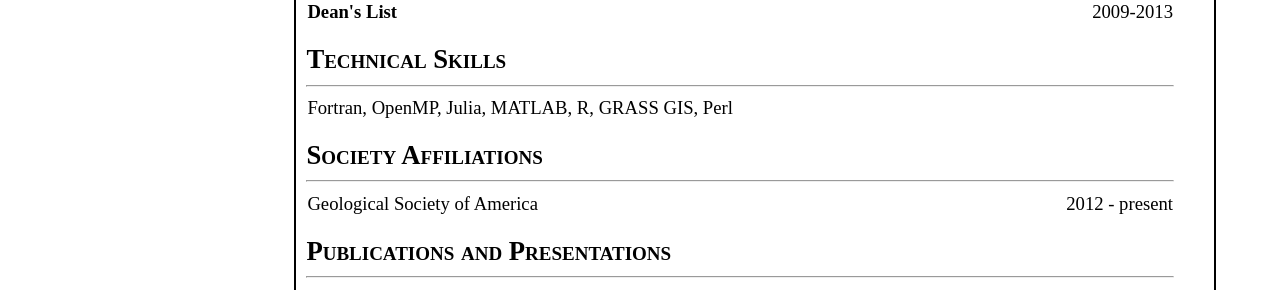
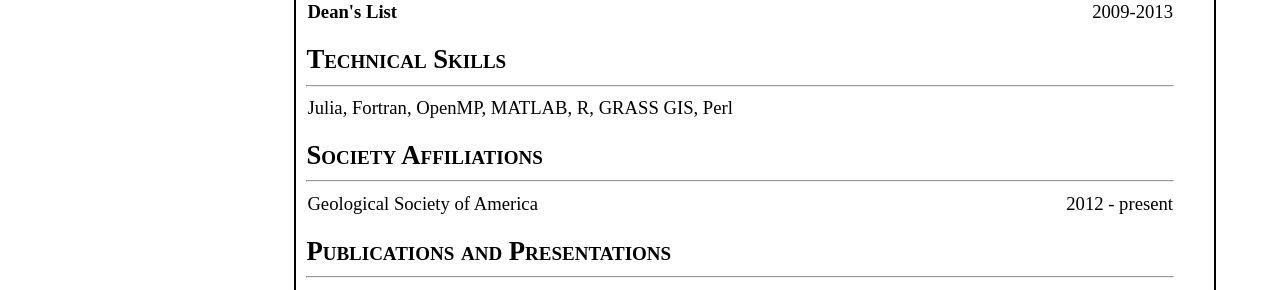
Before and after one commit to wkearn/wkearn.github.io, a Jekyll site: the page built from CV.html, in a window 1280 px wide. Shown: the part 972-1262 px from the top of the page. Built offline with Jekyll 4.4.1, drawn with Linux system fonts in a browser that asks for light colours; nearby versions of some CDN libraries.

Commit message:
Reorder some things on CV

```diff
--- a/CV.html
+++ b/CV.html
@@ -116,7 +116,7 @@ title: Curriculum Vitae
   <table>
     <tr>
       <td>
-	Fortran, OpenMP, Julia, MATLAB, R, GRASS GIS, Perl
+	Julia, Fortran, OpenMP, MATLAB, R, GRASS GIS, Perl
       </td>
     </tr>
   </table>
```
